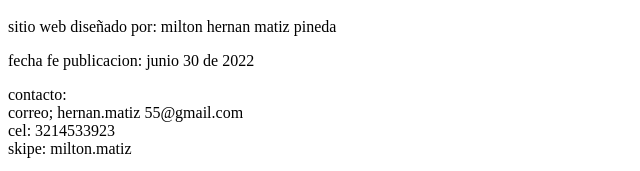
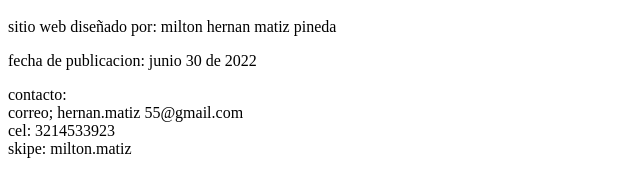
Before and after one commit to mhmp1234/DSW-MILTONMATIZ, a plain HTML site: page fase2/desing.html in a window 1280 px wide. Shown: the part 2119-2290 px from the top of the page, 0-640 px from the left. Drawn offline with Linux system fonts and the light colour scheme.

Commit message:
fase 2
ultimo ajuste ortografía

```diff
--- a/fase2/desing.html
+++ b/fase2/desing.html
@@ -69,7 +69,7 @@
             sitio web diseñado por: milton hernan matiz pineda
         </p>
         <p>
-            fecha fe publicacion: junio 30 de 2022
+            fecha de publicacion: junio 30 de 2022
         </p>
         <p>
             contacto: <br> correo; hernan.matiz 55@gmail.com <br> cel: 3214533923 <br> skipe: milton.matiz
```
